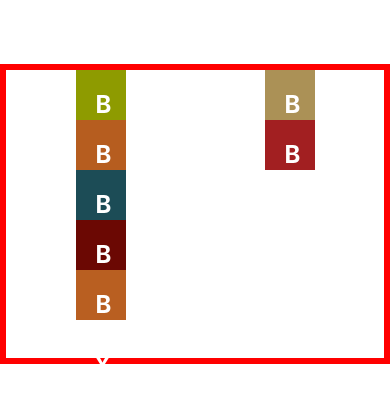
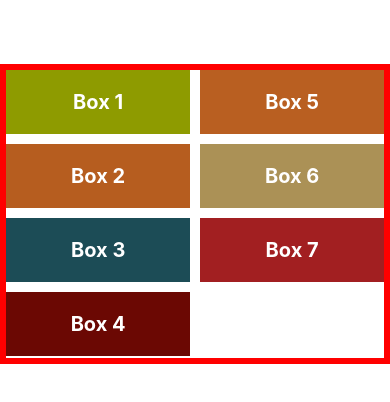
Before and after one commit to Narotam-Mishra/react-native-learning, a React Native app in the folder RNLayout/: screen / in a window 390 px wide. Shown: the top 402 px of the page. Built offline with nearby package versions, Linux system fonts and the light colour scheme.

Commit message:
react-native_Gap_1.34

```diff
--- a/RNLayout/App.js
+++ b/RNLayout/App.js
@@ -20,7 +20,7 @@ const styles = StyleSheet.create({
     // flex: 1,
     height: 300,
     flexWrap: "wrap",
-    alignContent: "space-around",
+    gap: 10,
     marginTop: 64,
     borderWidth: 6,
     borderColor: "red"
--- a/RNLayout/components/Box.js
+++ b/RNLayout/components/Box.js
@@ -12,11 +12,11 @@ const styles = StyleSheet.create({
     box: {
         backgroundColor: "#fff",
         padding: 20,
-        width: 50,
-        height: 50,
+        // width: 50,
+        // height: 50,
     },
     text: {
-        fontSize: 24,
+        fontSize: 20,
         fontWeight: "bold",
         textAlign: "center",
         color: "white",
```
Also changed, not shown: 1 other file (tests, documents, lock files or other folders).
